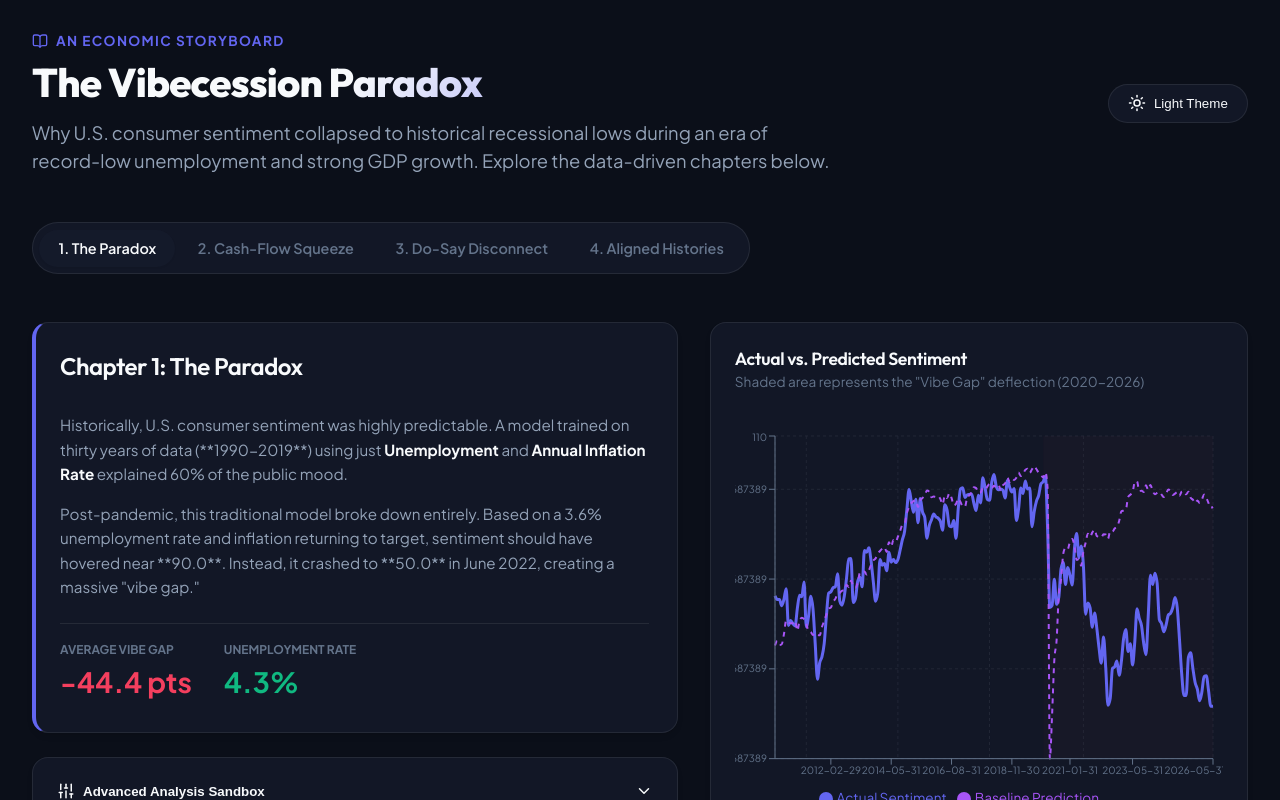
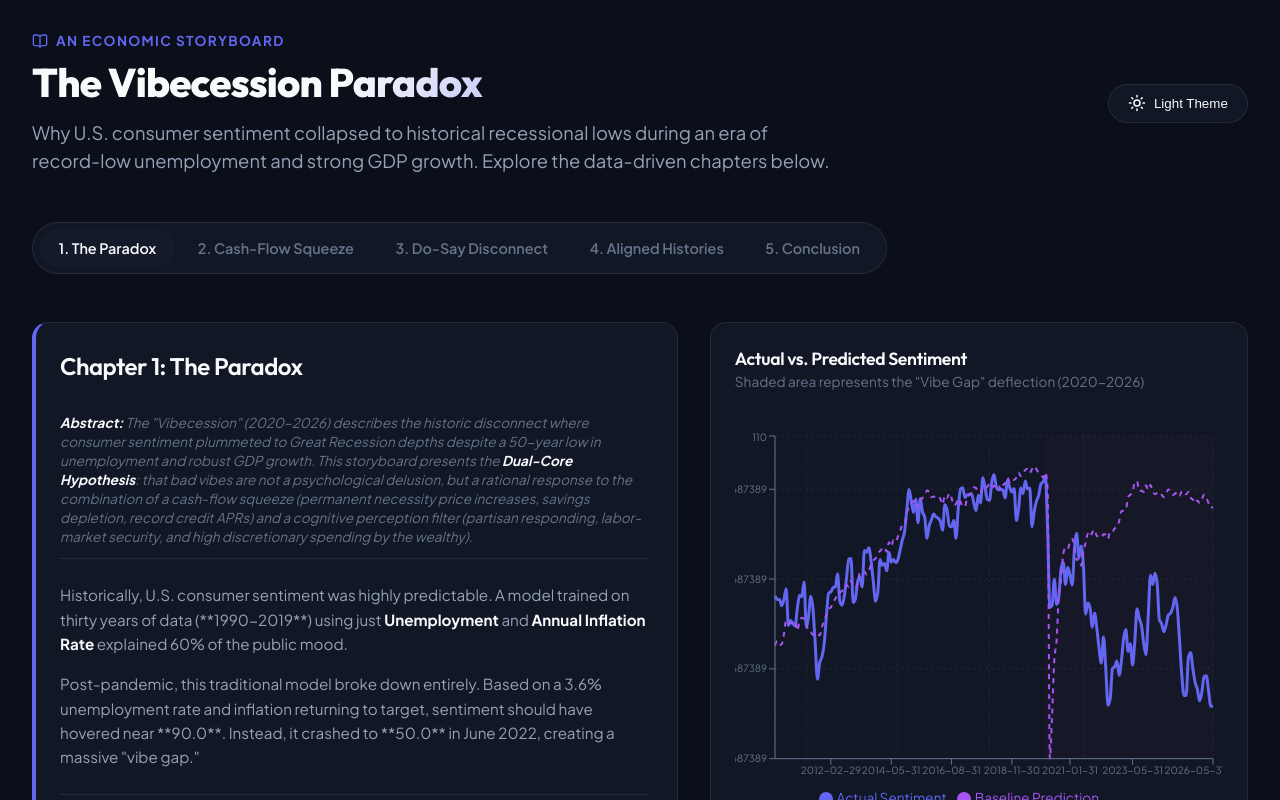
Before and after one commit to mike10010100/vibecession, a React (Vite) app: page / in a window 1280 px wide. Shown: the top 800 px of the page. Built offline with nearby package versions, Linux system fonts and the light colour scheme.

Commit message:
Add Abstract section and Chapter 5 Conclusion storyboard tab

```diff
--- a/src/App.jsx
+++ b/src/App.jsx
@@ -354,6 +354,24 @@ export default function App() {
       }));
   }, [data]);
 
+  // Pre-calculated Optimal Model for Chapter 5 / Conclusion View
+  const conclusionChartData = useMemo(() => {
+    if (data.length === 0) return [];
+    return data
+      .filter(row => row.Date >= '2020-01-31')
+      .map(row => {
+        let pred = null;
+        if (row.Unemployment_Rate !== null && row.Decayed_CPI_Shock_2020 !== null && row.Personal_Savings_Rate !== null && row.Mortgage_30Y !== null) {
+          pred = 102.94 - 4.85 * row.Unemployment_Rate - 2.75 * row.Decayed_CPI_Shock_2020 + 1.42 * row.Personal_Savings_Rate - 1.71 * row.Mortgage_30Y;
+        }
+        return {
+          Date: row.Date,
+          'Actual Sentiment': row.Consumer_Sentiment,
+          'Optimal Econometric Model': pred !== null ? Math.max(0, Math.min(150, pred)) : null
+        };
+      });
+  }, [data]);
+
   // Compute stats for metrics bar
   const latestMetrics = useMemo(() => {
     if (data.length === 0) return {};
@@ -442,6 +460,13 @@ export default function App() {
         >
           4. Aligned Histories
         </button>
+        <button
+          className={`tab-btn ${activeChapter === 'conclusion' ? 'active' : ''}`}
+          onClick={() => { setActiveChapter('conclusion'); setSandboxOpen(false); }}
+          style={{ borderRadius: '50px', padding: '0.6rem 1.2rem', fontSize: '0.9rem' }}
+        >
+          5. Conclusion
+        </button>
       </nav>
 
       {/* Structured Split Layout */}
@@ -456,6 +481,9 @@ export default function App() {
               <>
                 <h3 style={{ fontSize: '1.5rem', color: 'var(--text-bright)' }}>Chapter 1: The Paradox</h3>
                 <div className="theory-content" style={{ gap: '1rem', marginTop: '0.5rem' }}>
+                  <div style={{ fontStyle: 'italic', borderBottom: '1px solid var(--border-color)', paddingBottom: '0.75rem', marginBottom: '0.5rem', color: 'var(--text-muted)', fontSize: '0.85rem', lineHeight: '1.4' }}>
+                    <strong>Abstract:</strong> The "Vibecession" (2020–2026) describes the historic disconnect where consumer sentiment plummeted to Great Recession depths despite a 50-year low in unemployment and robust GDP growth. This storyboard presents the <strong>Dual-Core Hypothesis</strong>: that bad vibes are not a psychological delusion, but a rational response to the combination of a cash-flow squeeze (permanent necessity price increases, savings depletion, record credit APRs) and a cognitive perception filter (partisan responding, labor-market security, and high discretionary spending by the wealthy).
+                  </div>
                   <p>
                     Historically, U.S. consumer sentiment was highly predictable. A model trained on thirty years of data (**1990-2019**) using just <strong>Unemployment</strong> and <strong>Annual Inflation Rate</strong> explained 60% of the public mood.
                   </p>
@@ -584,10 +612,31 @@ export default function App() {
                 </div>
               </>
             )}
+
+            {activeChapter === 'conclusion' && (
+              <>
+                <h3 style={{ fontSize: '1.5rem', color: 'var(--text-bright)' }}>Chapter 5: Summary Conclusion</h3>
+                <div className="theory-content" style={{ gap: '1rem', marginTop: '0.5rem' }}>
+                  <p>
+                    The "Vibecession" is not a psychological mass delusion or a product of media bias. It is a rational, predictable response to a structural realignment of household financial reality and cognitive perception.
+                  </p>
+                  <p>
+                    When evaluated through the **Dual-Core Hypothesis**, the economic mystery vanishes:
+                  </p>
+                  <ul style={{ paddingLeft: '1.25rem', listStyleType: 'disc', display: 'flex', flexDirection: 'column', gap: '0.35rem', fontSize: '0.9rem' }}>
+                    <li><strong>The Cash-Flow Core:</strong> Households are squeezed by a permanent 28% necessity price floor, a depleted savings buffer, and record-high borrowing costs (21%+ credit card APRs and doubled mortgage payments).</li>
+                    <li><strong>The Cognitive Core:</strong> Job security collapsed the precautionary savings motive, keeping aggregate spending high (the "Do-Say" disconnect), while political polarization and media tone amplified the negative sentiment.</li>
+                  </ul>
+                  <p style={{ marginTop: '0.5rem', fontSize: '0.9rem', borderTop: '1px solid var(--border-color)', paddingTop: '0.75rem', color: 'var(--text-muted)' }}>
+                    By integrating behavioral decay and borrowing costs into economic models, we restore empirical coherence. The vibes are bad because the structural cash-flow of the average American household is genuinely strained.
+                  </p>
+                </div>
+              </>
+            )}
           </div>
 
           {/* COLLAPSIBLE SANDBOX CONTROLS PANEL */}
-          {activeChapter !== 'chapter-3' && activeChapter !== 'chapter-4' && (
+          {activeChapter !== 'chapter-3' && activeChapter !== 'chapter-4' && activeChapter !== 'conclusion' && (
             <div className="chart-card" style={{ padding: '1rem 1.5rem', gap: '0' }}>
               <button
                 className="btn-toggle"
@@ -952,6 +1001,29 @@ export default function App() {
             </>
           )}
 
+          {/* Chart 6: Conclusion - Optimal Model Fit */}
+          {activeChapter === 'conclusion' && (
+            <>
+              <div style={{ marginBottom: '1rem' }}>
+                <h4 style={{ fontSize: '1.1rem', color: 'var(--text-bright)' }}>Optimal Econometric Model vs. Actual Sentiment</h4>
+                <span className="chart-subtitle">Modeling sentiment with Unemployment, Decayed CPI, Savings Rate, and Mortgage Rates (R² ~59.4%)</span>
+              </div>
+              <div className="chart-wrapper" style={{ height: '380px' }}>
+                <ResponsiveContainer width="100%" height="100%">
+                  <LineChart data={conclusionChartData} margin={{ top: 5, right: 10, left: -20, bottom: 5 }}>
+                    <CartesianGrid strokeDasharray="3 3" stroke={theme === 'dark' ? '#222736' : '#e2e8f0'} />
+                    <XAxis dataKey="Date" stroke="var(--text-muted)" fontSize={10} />
+                    <YAxis domain={[40, 110]} stroke="var(--text-muted)" fontSize={10} />
+                    <Tooltip content={<CustomTooltip />} />
+                    <Legend iconType="circle" wrapperStyle={{ fontSize: '0.85rem', marginTop: '10px' }} />
+                    <Line name="Actual Sentiment" type="monotone" dataKey="Actual Sentiment" stroke="var(--primary)" strokeWidth={3} dot={false} />
+                    <Line name="Optimal Econometric Model" type="monotone" dataKey="Optimal Econometric Model" stroke="var(--success)" strokeWidth={2.5} strokeDasharray="4 2" dot={false} />
+                  </LineChart>
+                </ResponsiveContainer>
+              </div>
+            </>
+          )}
+
         </div>
 
       </main>
```
